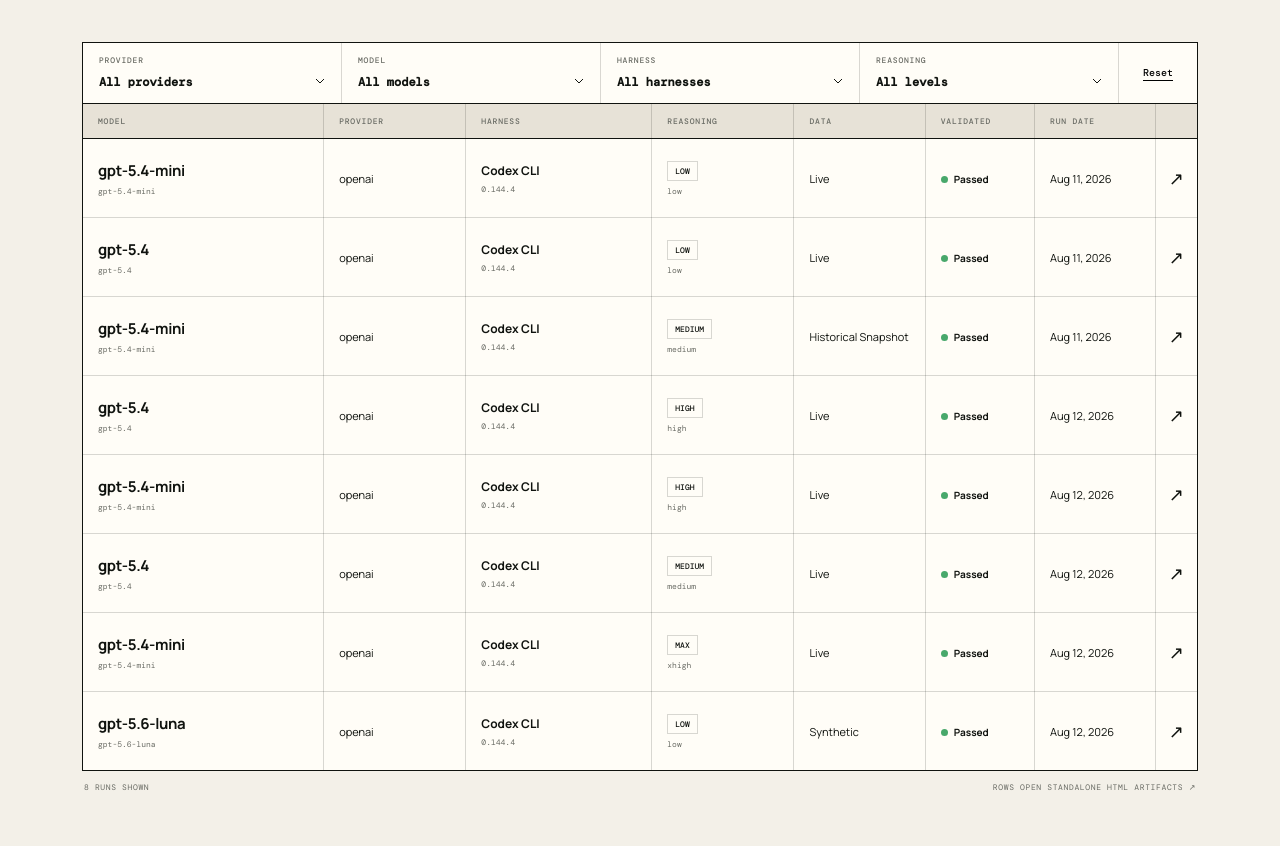
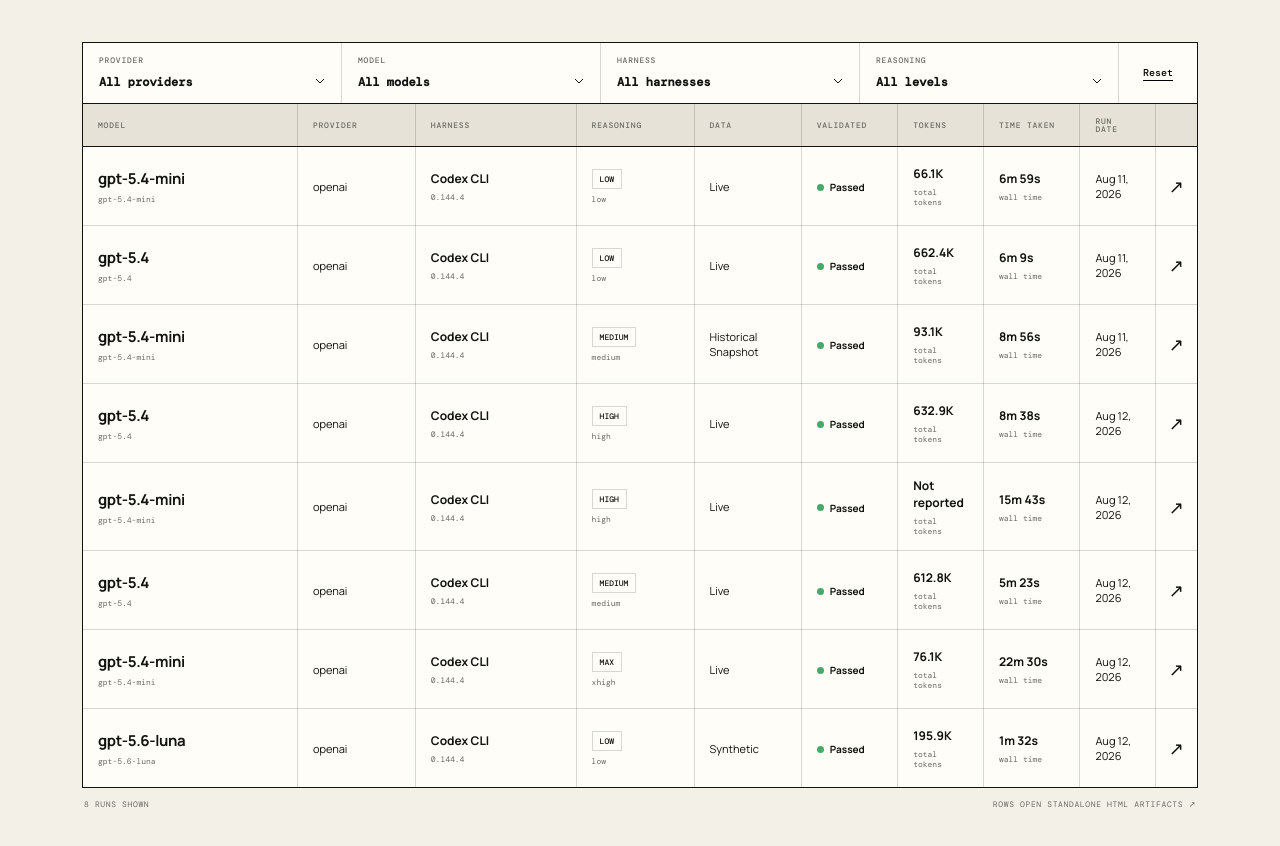
Before and after one commit to ryanbieber/benchmark-real-ai, a website: page index.html in a window 1280 px wide. Shown: the part 756-1602 px from the top of the page. Drawn offline with nearby package versions, Linux system fonts and the light colour scheme.

Commit message:
Show benchmark tokens and elapsed time

```diff
--- a/app.js
+++ b/app.js
@@ -42,6 +42,20 @@
   return new Intl.DateTimeFormat('en', { year: 'numeric', month: 'short', day: 'numeric', timeZone: 'UTC' }).format(new Date(value));
 }
 
+function formatTokens(value) {
+  if (value == null) return 'Not reported';
+  return new Intl.NumberFormat('en', { notation: 'compact', maximumFractionDigits: 1 }).format(value);
+}
+
+function formatDuration(seconds) {
+  if (seconds == null) return 'Not reported';
+  const rounded = Math.round(seconds);
+  if (rounded < 60) return `${rounded}s`;
+  const minutes = Math.floor(rounded / 60);
+  const remainder = rounded % 60;
+  return `${minutes}m ${remainder}s`;
+}
+
 function rowTemplate(run) {
   const artifact = escapeHtml(run.artifacts.displayHtml);
   return `
@@ -52,6 +66,8 @@
       <td><span class="reasoning-badge">${escapeHtml(titleCase(run.reasoning.normalized))}</span><small>${escapeHtml(run.reasoning.native)}</small></td>
       <td>${escapeHtml(titleCase(run.dataSource.type))}</td>
       <td><span class="validation-mark ${run.validation.passed ? 'passed' : 'failed'}">${run.validation.passed ? 'Passed' : 'Failed'}</span></td>
+      <td><strong>${escapeHtml(formatTokens(run.usage?.tokens))}</strong><small>total tokens</small></td>
+      <td><strong>${escapeHtml(formatDuration(run.timestamps?.durationSeconds))}</strong><small>wall time</small></td>
       <td>${escapeHtml(formatDate(run.run.completedAt))}</td>
       <td class="open-cell"><a href="${artifact}" aria-label="Open ${escapeHtml(run.model.name)} artifact">↗</a></td>
     </tr>`;
--- a/index.html
+++ b/index.html
@@ -72,6 +72,8 @@
                 <th scope="col">Reasoning</th>
                 <th scope="col">Data</th>
                 <th scope="col">Validated</th>
+                <th scope="col">Tokens</th>
+                <th scope="col">Time taken</th>
                 <th scope="col">Run date</th>
                 <th scope="col"><span class="visually-hidden">Open artifact</span></th>
               </tr>
--- a/styles.css
+++ b/styles.css
@@ -101,13 +101,15 @@
 .run-table-wrap { width: 100%; max-width: 100%; overflow-x: auto; overscroll-behavior-inline: contain; border: 1px solid var(--ink); border-top: 0; background: var(--white); }
 .run-table { width: 100%; min-width: 1050px; border-collapse: collapse; table-layout: fixed; }
 .run-table th { padding: 13px 15px; color: var(--muted); background: var(--paper-deep); border-right: 1px solid var(--line); border-bottom: 1px solid var(--ink); font: 500 8px/1 var(--mono); text-align: left; text-transform: uppercase; letter-spacing: .1em; }
-.run-table th:nth-child(1) { width: 22%; }
-.run-table th:nth-child(2) { width: 13%; }
-.run-table th:nth-child(3) { width: 17%; }
-.run-table th:nth-child(4) { width: 13%; }
-.run-table th:nth-child(5) { width: 12%; }
-.run-table th:nth-child(6) { width: 10%; }
-.run-table th:nth-child(7) { width: 11%; }
+.run-table th:nth-child(1) { width: 20%; }
+.run-table th:nth-child(2) { width: 11%; }
+.run-table th:nth-child(3) { width: 15%; }
+.run-table th:nth-child(4) { width: 11%; }
+.run-table th:nth-child(5) { width: 10%; }
+.run-table th:nth-child(6) { width: 9%; }
+.run-table th:nth-child(7) { width: 8%; }
+.run-table th:nth-child(8) { width: 9%; }
+.run-table th:nth-child(9) { width: 7%; }
 .run-table th:last-child { width: 42px; border-right: 0; }
 .run-table td { height: 78px; padding: 14px 15px; border-right: 1px solid var(--line); border-bottom: 1px solid var(--line); font-size: 11px; vertical-align: middle; }
 .run-table td:last-child { border-right: 0; }
@@ -198,7 +200,9 @@
   .run-table th:nth-child(2), .run-table td:nth-child(2),
   .run-table th:nth-child(5), .run-table td:nth-child(5),
   .run-table th:nth-child(6), .run-table td:nth-child(6),
-  .run-table th:nth-child(7), .run-table td:nth-child(7) { display: none; }
+  .run-table th:nth-child(7), .run-table td:nth-child(7),
+  .run-table th:nth-child(8), .run-table td:nth-child(8),
+  .run-table th:nth-child(9), .run-table td:nth-child(9) { display: none; }
   .run-table th, .run-table td { padding-inline: 10px; }
   .premise-grid, .protocol-head { display: grid; grid-template-columns: 1fr; gap: 30px; }
   .clear-button { min-height: 38px; }
```
Also changed, not shown: tests/browser/showcase.spec.mjs (+2 -0 lines).
